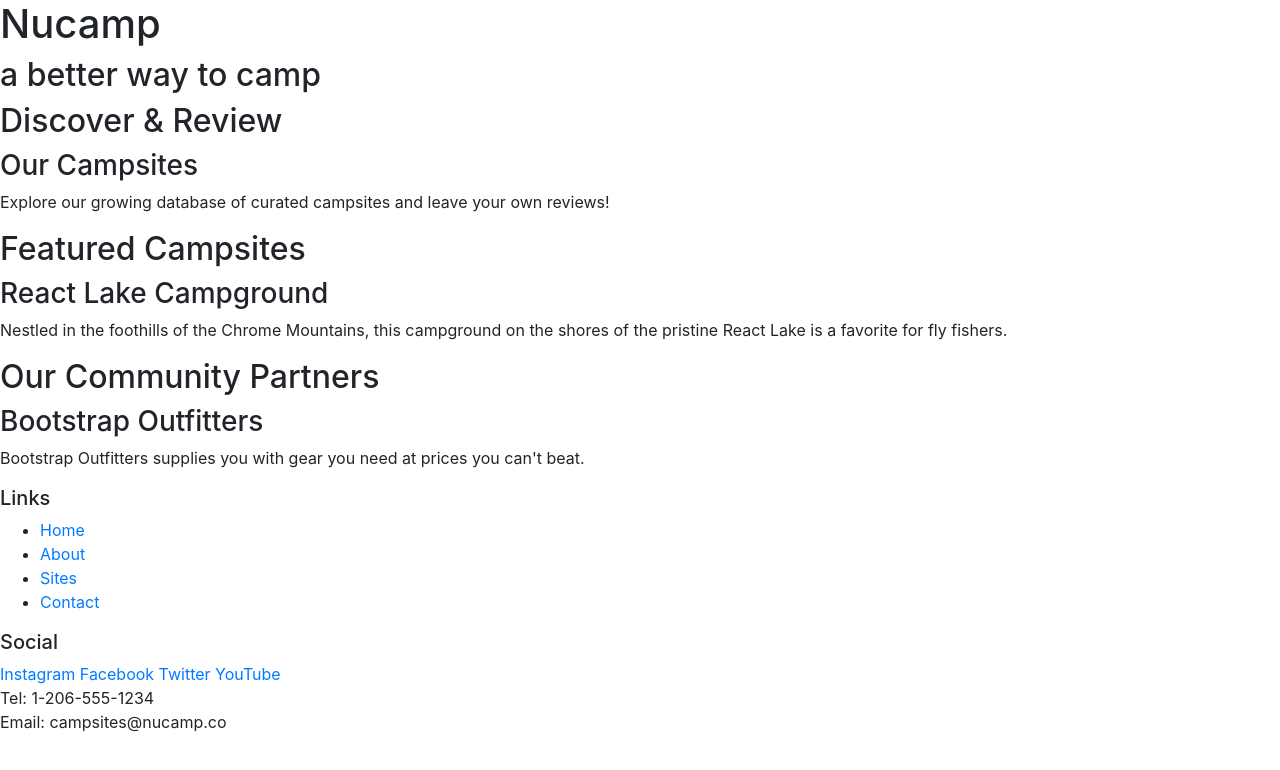
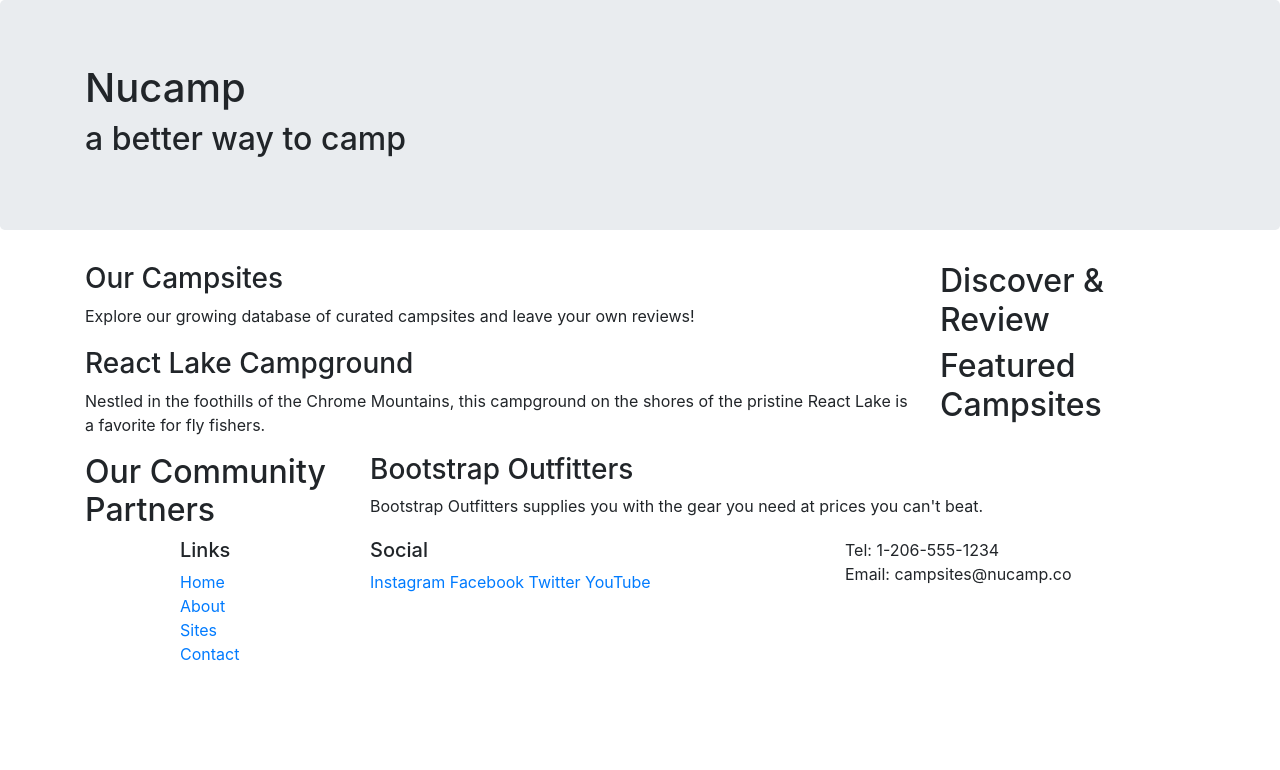
Before and after one commit to monaeem118/first-bootstrap-project, a website: page index.html in a window 1280 px wide. Drawn offline with nearby package versions, Linux system fonts and the light colour scheme.

Commit message:
Bootstrap Grid

```diff
--- a/index.html
+++ b/index.html
@@ -13,60 +13,82 @@
   </head>
 
   <body>
-    <header>
-      <div>
+    <header class="jumbotron">
+      <div class="container">
+        <div class="row">
+          <div class="col">
             <h1>Nucamp</h1>
             <h2>a better way to camp</h2>
           </div>
+        </div>
+      </div>
     </header>
 
-    <div>
+    <div class="container">
+      <div class="row">
+        <div class="col-sm-4 order-sm-last col-md-3">
           <h2>Discover & Review</h2>
+        </div>
+        <div class="col">
           <h3>Our Campsites</h3>
           <p>
             Explore our growing database of curated campsites and leave your own
             reviews!
           </p>
         </div>
+      </div>
 
-    <div>
+      <div class="row">
+        <div class="col-sm-4 order-sm-last col-md-3">
           <h2>Featured Campsites</h2>
+        </div>
+        <div class="col">
           <h3>React Lake Campground</h3>
           <p>
-        Nestled in the foothills of the Chrome Mountains, this campground on the
-        shores of the pristine React Lake is a favorite for fly fishers.
+            Nestled in the foothills of the Chrome Mountains, this campground on
+            the shores of the pristine React Lake is a favorite for fly fishers.
           </p>
         </div>
+      </div>
 
-    <div>
+      <div class="row">
+        <div class="col-sm-4 col-md-3">
           <h2>Our Community Partners</h2>
+        </div>
+        <div class="col">
           <h3>Bootstrap Outfitters</h3>
           <p>
-        Bootstrap Outfitters supplies you with gear you need at prices you can't
-        beat.
+            Bootstrap Outfitters supplies you with the gear you need at prices
+            you can't beat.
           </p>
+        </div>
+      </div>
     </div>
 
     <footer>
-      <div>
+      <div class="container">
+        <div class="row">
+          <div class="col-4 col-sm-2 offset-1">
             <h5>Links</h5>
-        <ul>
+            <ul class="list-unstyled">
               <li><a href="#">Home</a></li>
               <li><a href="#">About</a></li>
               <li><a href="#">Sites</a></li>
               <li><a href="#">Contact</a></li>
             </ul>
           </div>
-      <div>
+          <div class="col-6 col-sm-5">
             <h5>Social</h5>
             <a href="http://instagram.com/">Instagram</a>
             <a href="http://facebook.com/">Facebook</a>
             <a href="http://twitter.com/">Twitter</a>
             <a href="http://youtube.com/">YouTube</a>
           </div>
-      <div>
+          <div class="col-sm-4">
             Tel: 1-206-555-1234<br />
             Email: campsites@nucamp.co
+          </div>
+        </div>
       </div>
     </footer>
 
```
Lines whose indentation alone changed are shown as unchanged.
